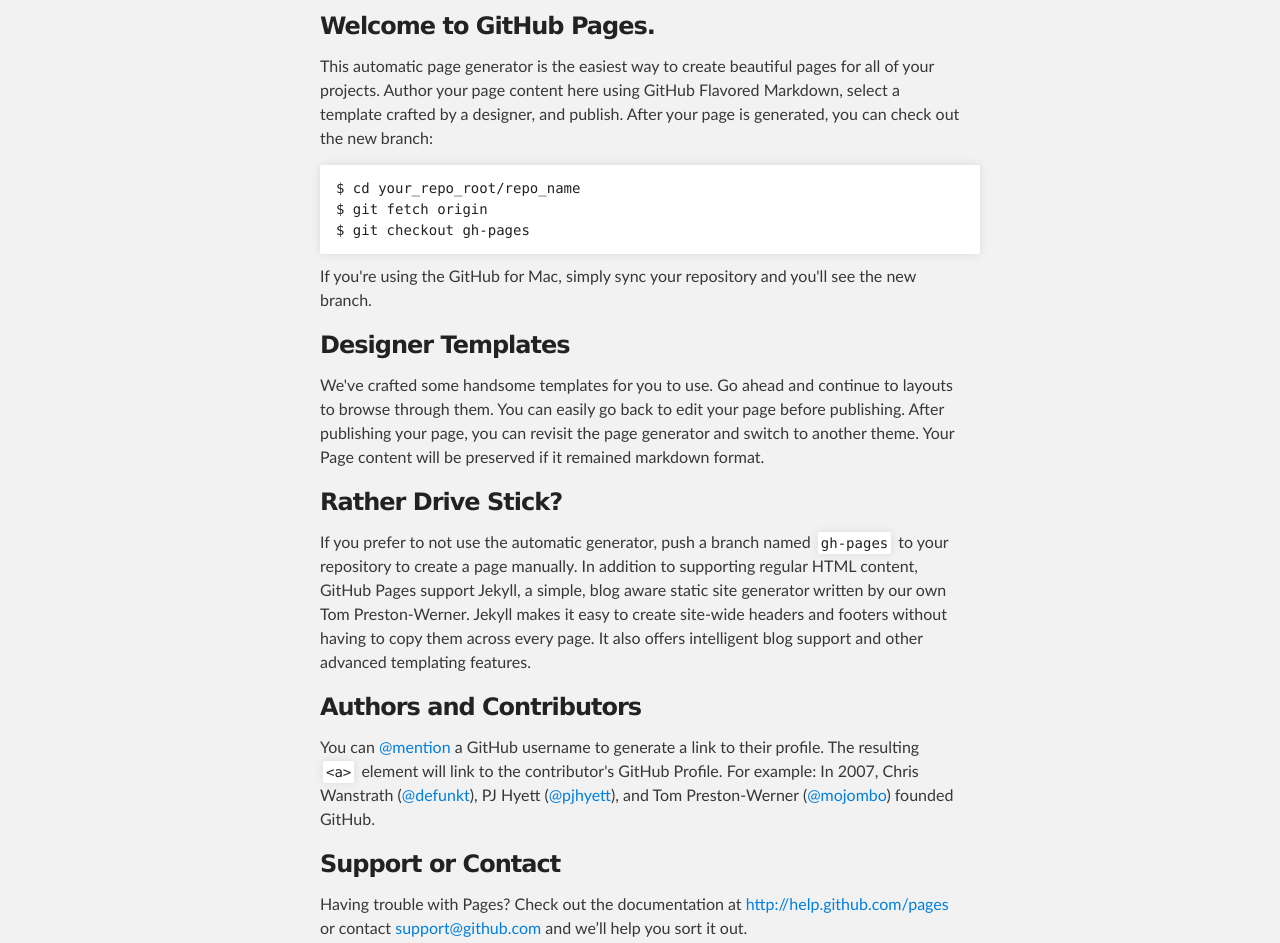
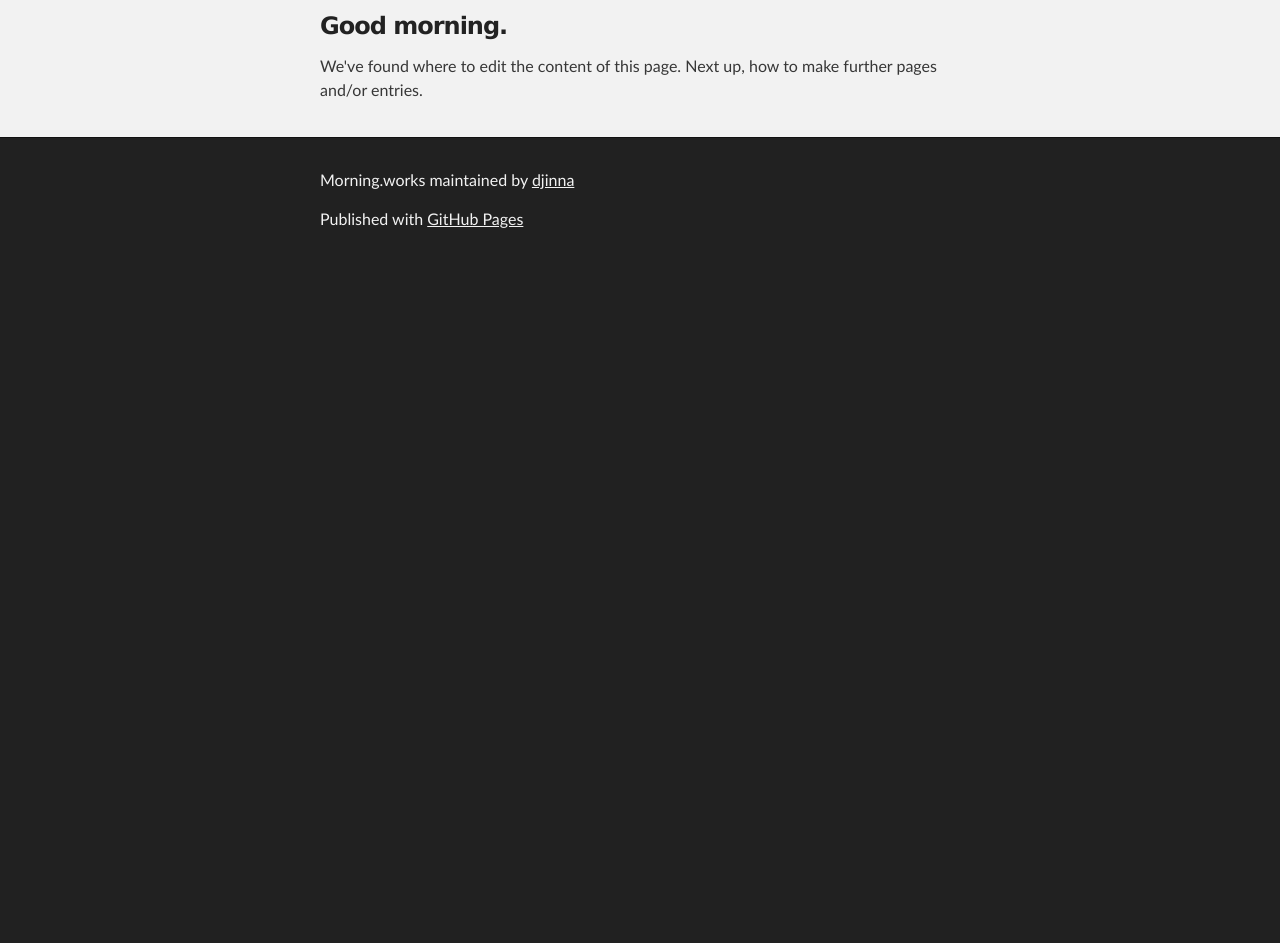
Before and after one commit to djinna/morning.works, a plain HTML site: page index.html in a window 1280 px wide. Shown: the part 252-1195 px from the top of the page. After the commit the page ends 800 px from the top, so only its background shows below. Drawn offline with Linux system fonts and the light colour scheme.

```diff
--- a/index.html
+++ b/index.html
@@ -32,36 +32,9 @@
     <div id="main_content_wrap" class="outer">
       <section id="main_content" class="inner">
         <h3>
-<a name="welcome-to-github-pages" class="anchor" href="#welcome-to-github-pages"><span class="octicon octicon-link"></span></a>Welcome to GitHub Pages.</h3>
+<a name="good-morning" class="anchor" href="#good-morning"><span class="octicon octicon-link"></span></a>Good morning.</h3>
 
-<p>This automatic page generator is the easiest way to create beautiful pages for all of your projects. Author your page content here using GitHub Flavored Markdown, select a template crafted by a designer, and publish. After your page is generated, you can check out the new branch:</p>
-
-<pre><code>$ cd your_repo_root/repo_name
-$ git fetch origin
-$ git checkout gh-pages
-</code></pre>
-
-<p>If you're using the GitHub for Mac, simply sync your repository and you'll see the new branch.</p>
-
-<h3>
-<a name="designer-templates" class="anchor" href="#designer-templates"><span class="octicon octicon-link"></span></a>Designer Templates</h3>
-
-<p>We've crafted some handsome templates for you to use. Go ahead and continue to layouts to browse through them. You can easily go back to edit your page before publishing. After publishing your page, you can revisit the page generator and switch to another theme. Your Page content will be preserved if it remained markdown format.</p>
-
-<h3>
-<a name="rather-drive-stick" class="anchor" href="#rather-drive-stick"><span class="octicon octicon-link"></span></a>Rather Drive Stick?</h3>
-
-<p>If you prefer to not use the automatic generator, push a branch named <code>gh-pages</code> to your repository to create a page manually. In addition to supporting regular HTML content, GitHub Pages support Jekyll, a simple, blog aware static site generator written by our own Tom Preston-Werner. Jekyll makes it easy to create site-wide headers and footers without having to copy them across every page. It also offers intelligent blog support and other advanced templating features.</p>
-
-<h3>
-<a name="authors-and-contributors" class="anchor" href="#authors-and-contributors"><span class="octicon octicon-link"></span></a>Authors and Contributors</h3>
-
-<p>You can <a href="https://github.com/blog/821" class="user-mention">@mention</a> a GitHub username to generate a link to their profile. The resulting <code>&lt;a&gt;</code> element will link to the contributor's GitHub Profile. For example: In 2007, Chris Wanstrath (<a href="https://github.com/defunkt" class="user-mention">@defunkt</a>), PJ Hyett (<a href="https://github.com/pjhyett" class="user-mention">@pjhyett</a>), and Tom Preston-Werner (<a href="https://github.com/mojombo" class="user-mention">@mojombo</a>) founded GitHub.</p>
-
-<h3>
-<a name="support-or-contact" class="anchor" href="#support-or-contact"><span class="octicon octicon-link"></span></a>Support or Contact</h3>
-
-<p>Having trouble with Pages? Check out the documentation at <a href="http://help.github.com/pages">http://help.github.com/pages</a> or contact <a href="mailto:support@github.com">support@github.com</a> and we’ll help you sort it out.</p>
+<p>We've found where to edit the content of this page. Next up, how to make further pages and/or entries.</p>
       </section>
     </div>
 
```
Also changed, not shown: params.json (+1 -1 lines).
